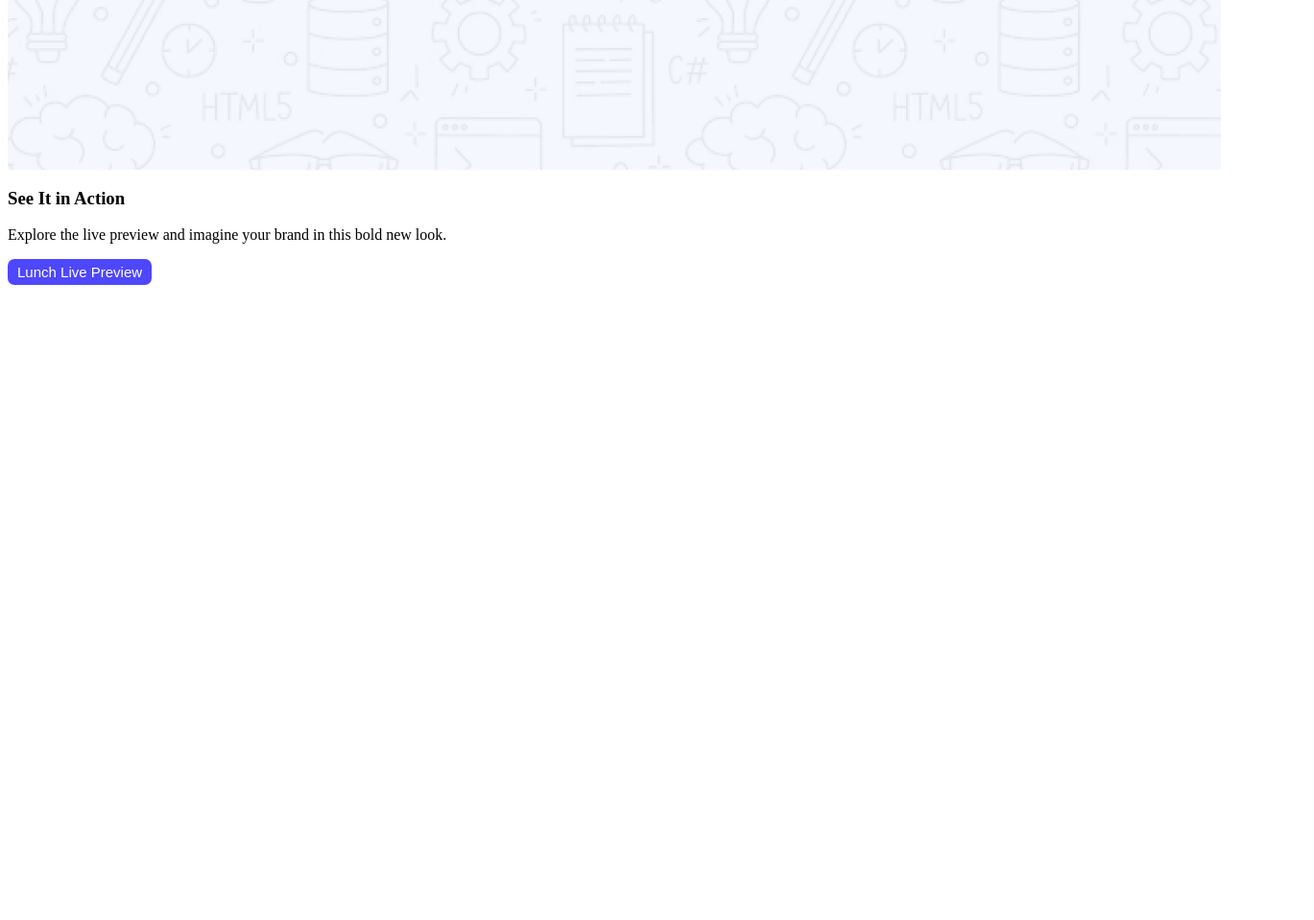
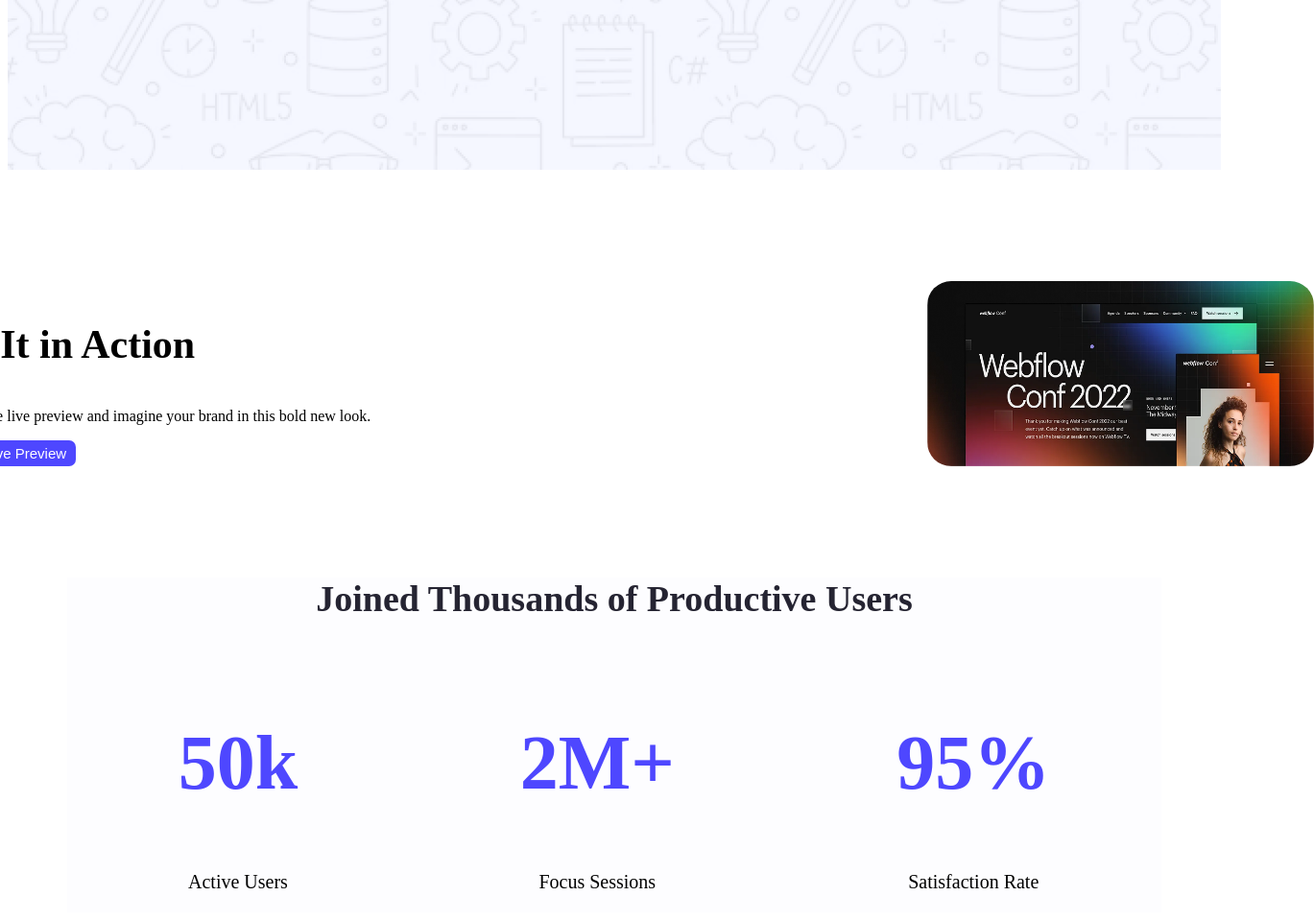
Before and after one commit to parvezelias375/B12A1, a plain HTML site: page index.html in a window 1280 px wide. Shown: the part 858-1817 px from the top of the page at 96% size, 1369 px wide, since content can reach past the window. Before the commit the page ends 1163 px from the top, so only its background shows below. Drawn offline with Linux system fonts and the light colour scheme.

Commit message:
productive section

```diff
--- a/index.html
+++ b/index.html
@@ -32,13 +32,32 @@ Cool Dark UI Template for <br> Webflow Agencies!
     </header>
     <main>
     <section class="action">
+        <div class="action-content">
         <h3 class="action-title">
             See It in Action
         </h3>
-<p class="action-dscrption">Explore the live preview and imagine your brand in this bold new look.</p>
+<p class="action-description">Explore the live preview and imagine your brand in this bold new look.</p>
 <button class="btn-primary">Lunch Live Preview</button>
+</div>
+<img class="action-img" src="Assets/wc-big.png" alt="">
     </section>
-</section>
+    <section class="productive users, secondary-bg">
+        <h3 class="productive-title">Joined Thousands of Productive Users</h3>
+       <div class="all-items"> <div class="users-title">
+            <h1 class="users-nmbrs">50k</h1>
+            <p class="users-activity">Active Users</p>
+        </div>
+        <div class="users-title">
+            <h1 class="users-nmbrs">2M+</h1>
+            <p class="users-activity">Focus Sessions</p>
+        </div>
+        <div class="users-title">
+            <h1 class="users-nmbrs">95%</h1>
+            <p class="users-activity">Satisfaction Rate</p>
+        </div>
+        </div>
+    </section>
+
     </main>
     <footer>
 
--- a/styles/style.css
+++ b/styles/style.css
@@ -13,6 +13,9 @@
   font-style: normal;
   font-variation-settings:
     "wdth" 100;
+}
+.secondary-bg{
+    background-color: rgba(123, 119, 243, 0.01);
 }
 .btn-primary{
 background-color: #4E47FF;
@@ -53,3 +56,58 @@ nav{
     padding: 309px 267px 237px 267px;
     text-align: center;
 }
+
+/* action section */
+main{
+    max-width: 1140px;
+    margin: 0 auto;
+}
+.action{
+    display: flex;
+    justify-content: space-between;
+    margin: 116px -159px 116px -141px;
+
+
+}
+.action-title{
+    font-weight: bold;
+    font-size: 42px;
+}
+.action-descrption{
+    font-size: 24px;
+    color: rgba(37, 36, 50, 0.5);
+}
+.action-img{
+    width: 403px ;
+    border-radius: 25px;
+}
+.action-content{
+ max-width: 517px ;
+}
+/* productive section */
+.productive-users{
+    margin-top: 116px;
+    padding: 50px 142px;
+}
+.productive-title{
+    text-align: center;
+    font-size: 38px;
+    font-weight: bold;
+    color: #252432;
+
+}
+.users-nmbrs{
+    font-size: 80px;
+    font-weight: bold;
+    color: #4E47FF;
+}
+.users-activity{
+    color: #000000;
+    font-size: 20px;
+}
+.all-items{
+    display: flex;
+    justify-content: space-around;
+    text-align: center;
+    margin-top: 40px 301px 0px 283px;
+}
```
